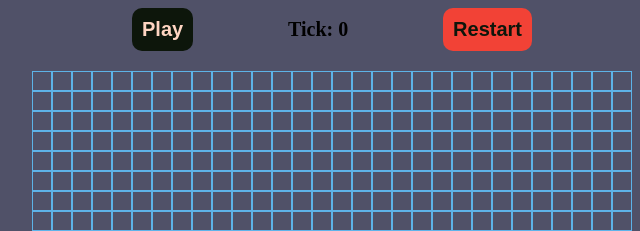
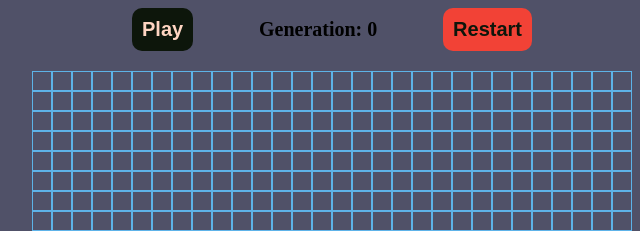
Before and after one commit to plutos-pole/automaton, a website with bundled scripts: page index.html in a window 1280 px wide. Both pictures are taken after a click on the button "Restart". Shown: the top 231 px of the page, 308-948 px from the left. Built offline with nearby package versions, Linux system fonts and the light colour scheme.

Commit message:
fix spelling

```diff
--- a/Game.mjs
+++ b/Game.mjs
@@ -44,7 +44,7 @@ export default class Game {
 				const posX = x * CELL_DIMENSION
 				const posY = y * CELL_DIMENSION
 				if (this.board.table[y][x].isAlive) {
-					this.ctx.fillStyle = `rgb(${COLOR_BLACK})`
+					this.ctx.fillStyle = color || `rgb(${COLOR_BLACK})`
 					this.ctx.fillRect(posX + 2, posY + 2, CELL_DIMENSION - 4, CELL_DIMENSION - 4)
 				} else {
 					this.ctx.clearRect(posX + 2, posY + 2, CELL_DIMENSION -4, CELL_DIMENSION -4)
@@ -87,7 +87,7 @@ export default class Game {
 			}
 		}
 		this.display()
-		this.score.innerText = `Tick: ${this.generation}`
+		this.score.innerText = `Generation: ${this.generation}`
 	}
 
 
--- a/index.html
+++ b/index.html
@@ -9,7 +9,7 @@
 <body>
 	<div class="controls">
 		<button id="play" class="start">Play</button>
-		<span id="tick">Tick: 0</span>
+		<span id="tick">Generation: 0</span>
 		<button id="restart" class="restart">Restart</button>
 
 	</div>
--- a/package.json
+++ b/package.json
@@ -4,7 +4,7 @@
   "main": "index.js",
   "type": "module",
   "scripts": {
-    "test": "node --test --watch",
+    "test": "node --test",
     "dev": "nodemon --exec http-server . -c-1"
   },
   "keywords": [],
```
